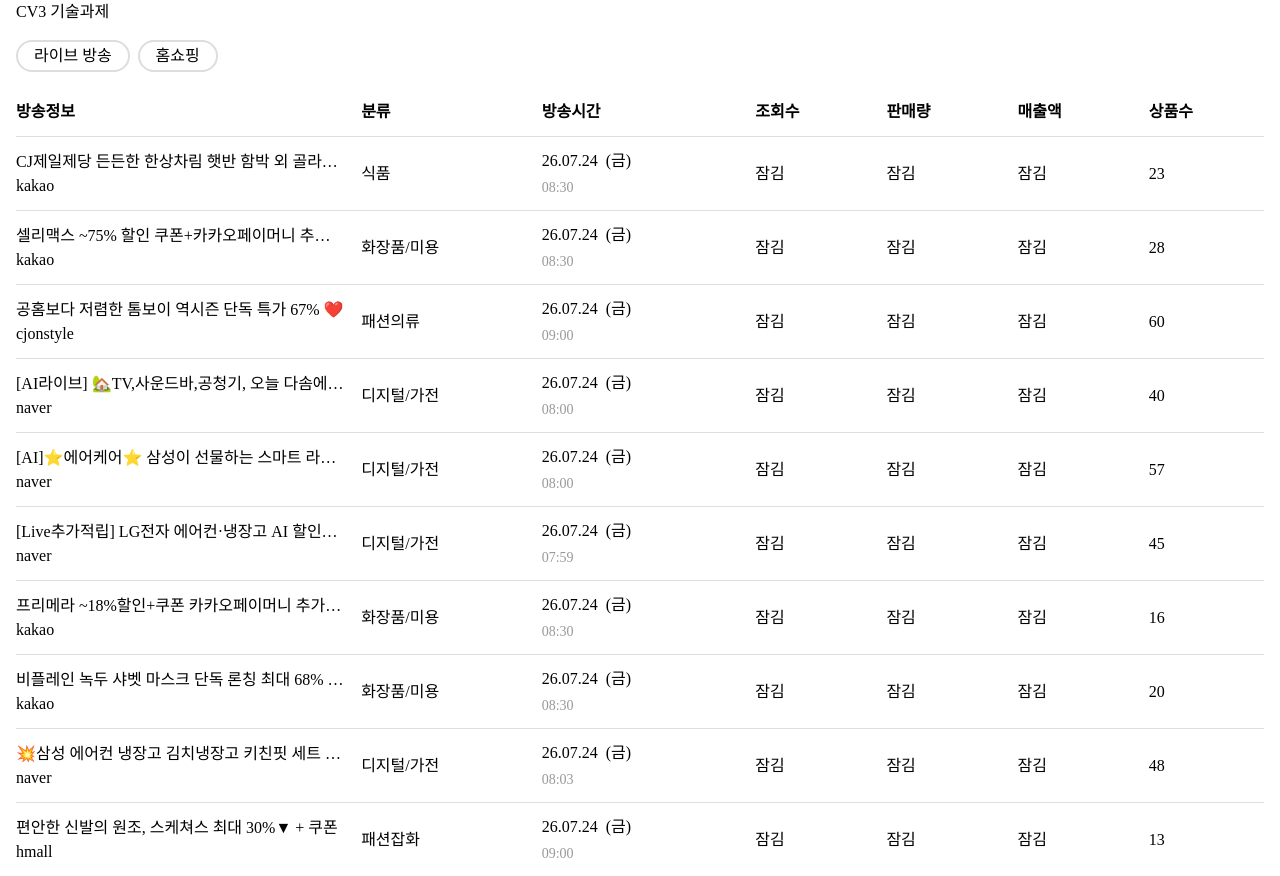
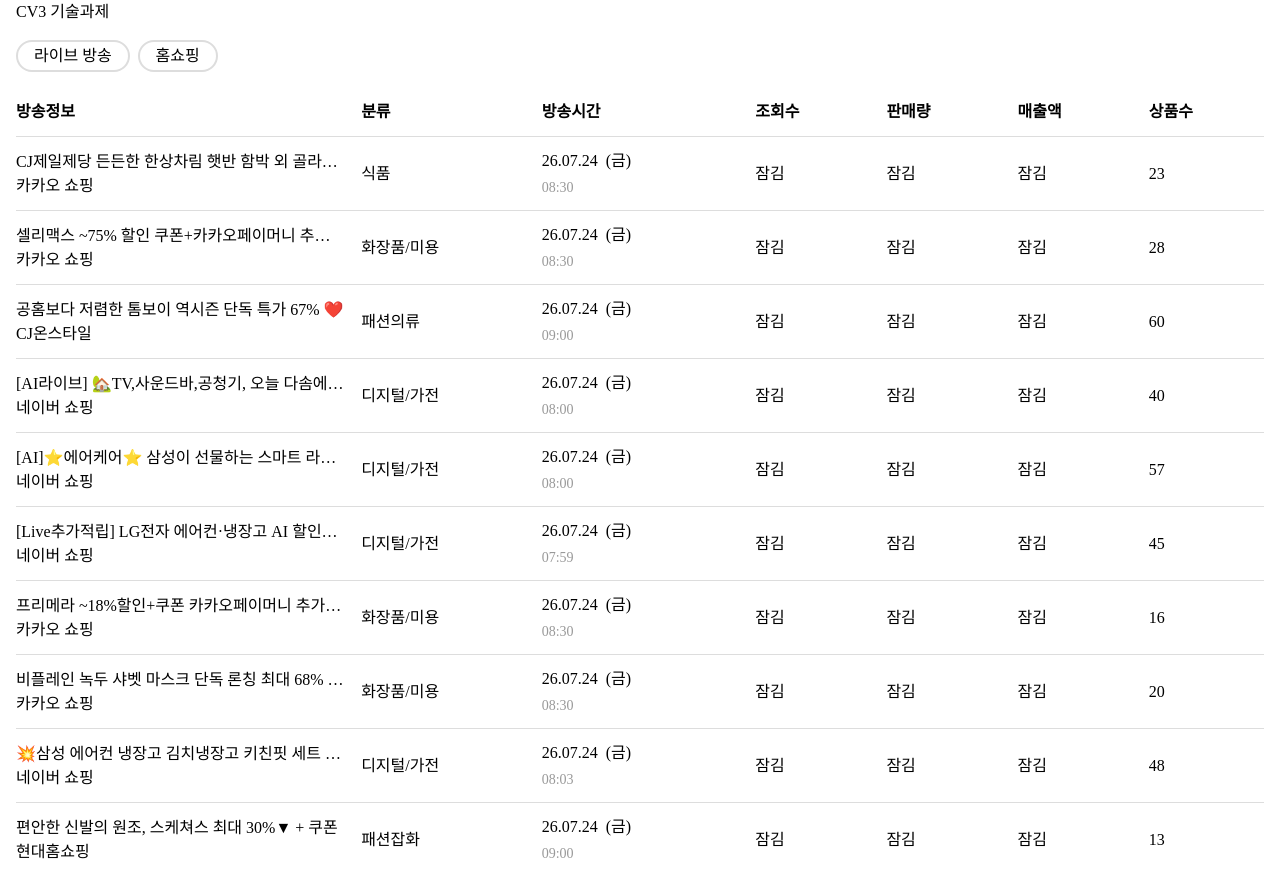
Before and after one commit to LDH9276/cv3-project, a React (Vite) app: page / in a window 1280 px wide. Built offline with nearby package versions, Linux system fonts and the light colour scheme; a small style sheet from the web is missing.

Commit message:
feat: 라이브 플랫폼명 정규화 추가

```diff
--- a/src/data/broadcasts.ts
+++ b/src/data/broadcasts.ts
@@ -17,6 +17,15 @@ const liveCategoryNames: Readonly<Record<number, string>> = {
   50000213: '디지털/가전',
 }
 
+// 라이브 방송 원본의 플랫폼 ID를 화면에 표시할 플랫폼명으로 변환합니다.
+const liveCategoryPlatforms: Readonly<Record<string, string>> = {
+  cjonstyle: 'CJ온스타일',
+  gsshop: 'GS SHOP',
+  hmall: '현대홈쇼핑',
+  kakao: '카카오 쇼핑',
+  naver: '네이버 쇼핑',
+}
+
 // null 값을 유지해 화면에서 잠김 상태를 별도로 렌더링할 수 있도록 숫자를 문자열로 변환합니다.
 function formatNumber(value: number | null): string | null {
   return value === null ? null : value.toLocaleString('ko-KR')
@@ -27,6 +36,11 @@ function getLiveCategoryName(categoryId: number | null) {
   return categoryId === null
     ? '-'
     : (liveCategoryNames[categoryId] ?? String(categoryId))
+}
+
+// 플랫폼 ID가 매핑에 없을 때도 원본 ID를 화면에 표시할 수 있도록 플랫폼명을 반환합니다.
+function getLivePlatformName(platformId: string) {
+  return liveCategoryPlatforms[platformId] ?? platformId
 }
 
 interface BroadcastDateTime {
@@ -82,7 +96,7 @@ function normalizeLiveBroadcast(
   return {
     id: item.objectID,
     rank: index + 1,
-    platformName: item.platform_id,
+    platformName: getLivePlatformName(item.platform_id),
     title: item.title,
     category: getLiveCategoryName(item.cid),
     broadcastDate: broadcastDateTime.date,
```
